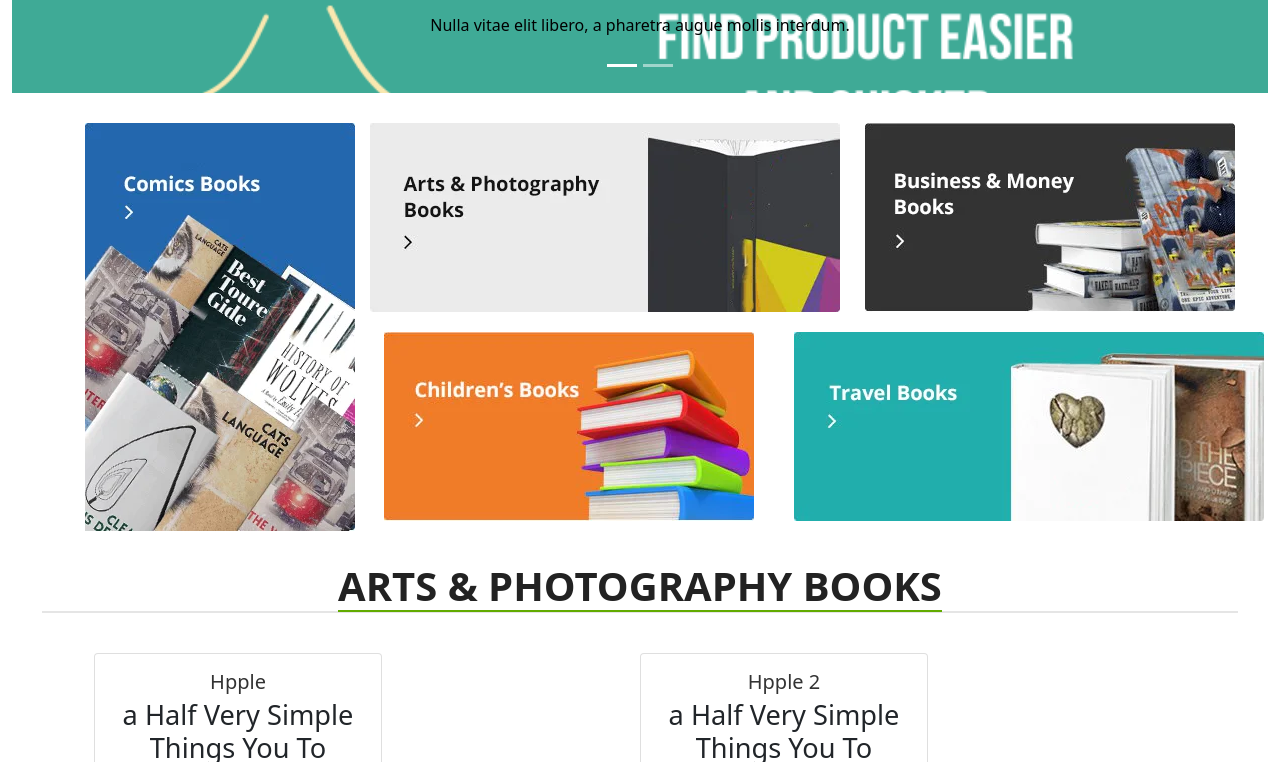
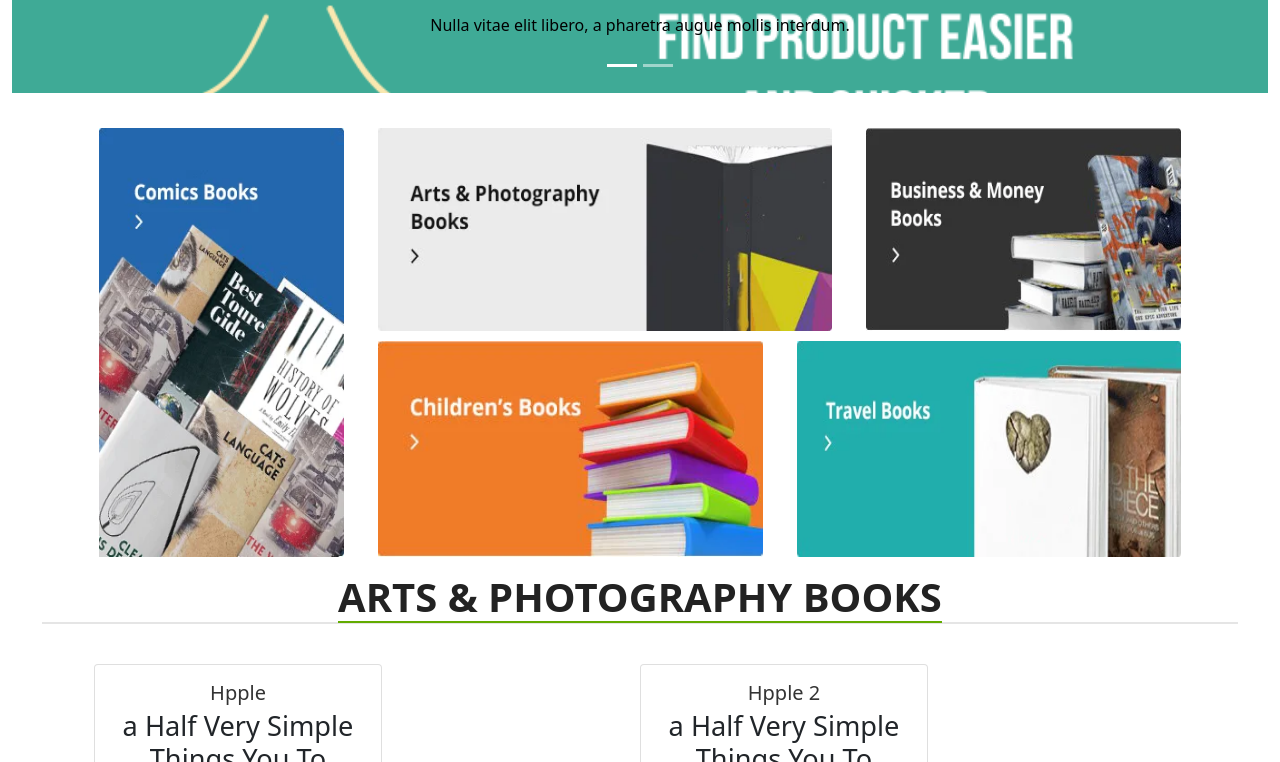
Before and after one commit to hoseindig/react-shop-test, a React (Create React App) app: page / in a window 1280 px wide. Shown: the part 497-1259 px from the top of the page. Built offline with nearby package versions, Linux system fonts and the light colour scheme.

Commit message:
fix category img size

```diff
--- a/src/components/CategoryGallery.module.scss
+++ b/src/components/CategoryGallery.module.scss
@@ -1,7 +1,11 @@
 .category {
-  max-width: 1110px;
-  margin: 0 calc(50% - 555px);
+  // max-width: 1110px;
+  // margin: 0 calc(50% - 555px);
   img {
     margin: 10px 0;
+    width: 100%;
+    height: 100%;
+    padding: 5px;
+    object-fit: fill;
   }
 }
--- a/src/components/categoryGallery.jsx
+++ b/src/components/categoryGallery.jsx
@@ -1,8 +1,9 @@
-import { Row, Col } from "react-bootstrap";
+import { Row, Col, Container } from "react-bootstrap";
 import styles from "./CategoryGallery.module.scss";
 const CategoryGallery = () => {
   return (
     <div className={styles.category}>
+      <Container>
         <Row>
           <Col md={3}>
             <img src="images/CategoryGallery/CategoryGallery1.jpg" alt="" />
@@ -26,6 +27,7 @@ const CategoryGallery = () => {
             </Row>
           </Col>
         </Row>
+      </Container>
     </div>
   );
 };
```
Lines whose indentation alone changed are shown as unchanged.
